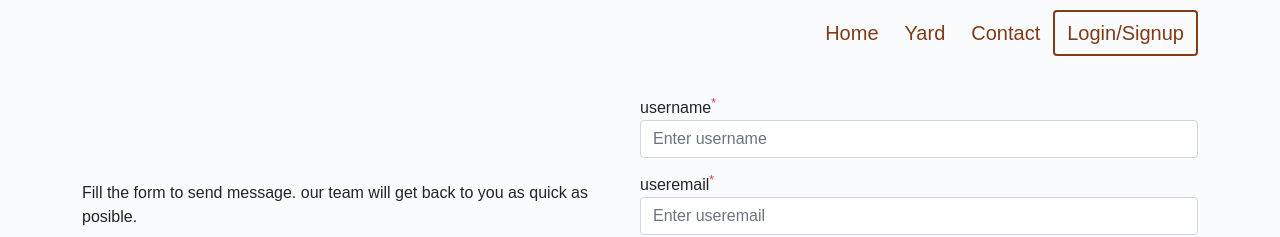
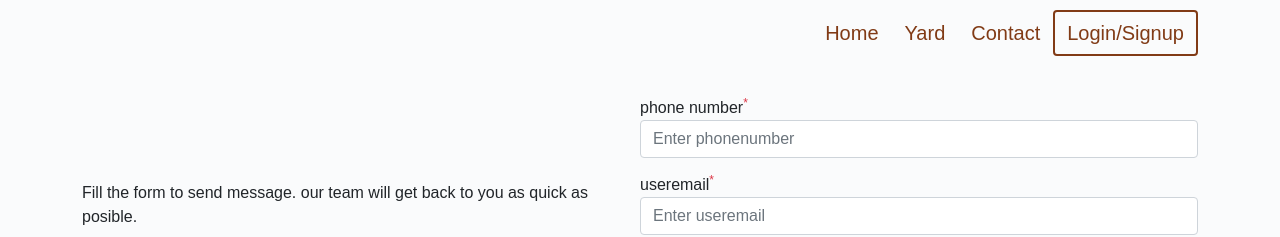
Before and after one commit to uhuru-rawlings/carshop, an Angular app: page /contact in a window 1280 px wide. Shown: the top 237 px of the page. Built offline with nearby package versions, Linux system fonts and the light colour scheme.

Commit message:
added contact object

```diff
--- a/src/app/contact/contact.component.html
+++ b/src/app/contact/contact.component.html
@@ -11,8 +11,8 @@
             <div class="contact_form">
                 <form method="post" autocomplete="off">
                     <div class="form-group">
-                        <label for="username">username<sup class="text-danger">*</sup></label>
-                        <input type="text" [(ngModel)]="username" name="username" required id="username" class="form-control shadow-none" placeholder="Enter username">
+                        <label for="username">phone number<sup class="text-danger">*</sup></label>
+                        <input type="tel" [(ngModel)]="phonenumber" name="phonenumber" required id="phonenumber" class="form-control shadow-none" placeholder="Enter phonenumber">
                     </div>
                     <div class="form-group">
                         <label for="useremail">useremail<sup class="text-danger">*</sup></label>
--- a/src/app/contact/contact.component.ts
+++ b/src/app/contact/contact.component.ts
@@ -7,7 +7,7 @@ import { ToastrService } from 'ngx-toastr';
   styleUrls: ['./contact.component.css']
 })
 export class ContactComponent implements OnInit {
-  username:any = '';
+  phonenumber:any = '';
   useremail:any = '';
   messages:any = '';
   constructor(private toastr:ToastrService) { }
@@ -15,9 +15,15 @@ export class ContactComponent implements OnInit {
   ngOnInit(): void {
   }
   validateContact(){
-    if(this.username === '' || this.useremail === ''|| this.messages === ''){
+    if(this.phonenumber === '' || this.useremail === ''|| this.messages === ''){
       this.toastr.error("please fill all required fields.")
 
+    }else{
+      let details:any = {
+          'useremail': this.useremail,
+          'phonenumber': this.phonenumber,
+          'message':this.messages
+      }
     }
   }
 }
```
